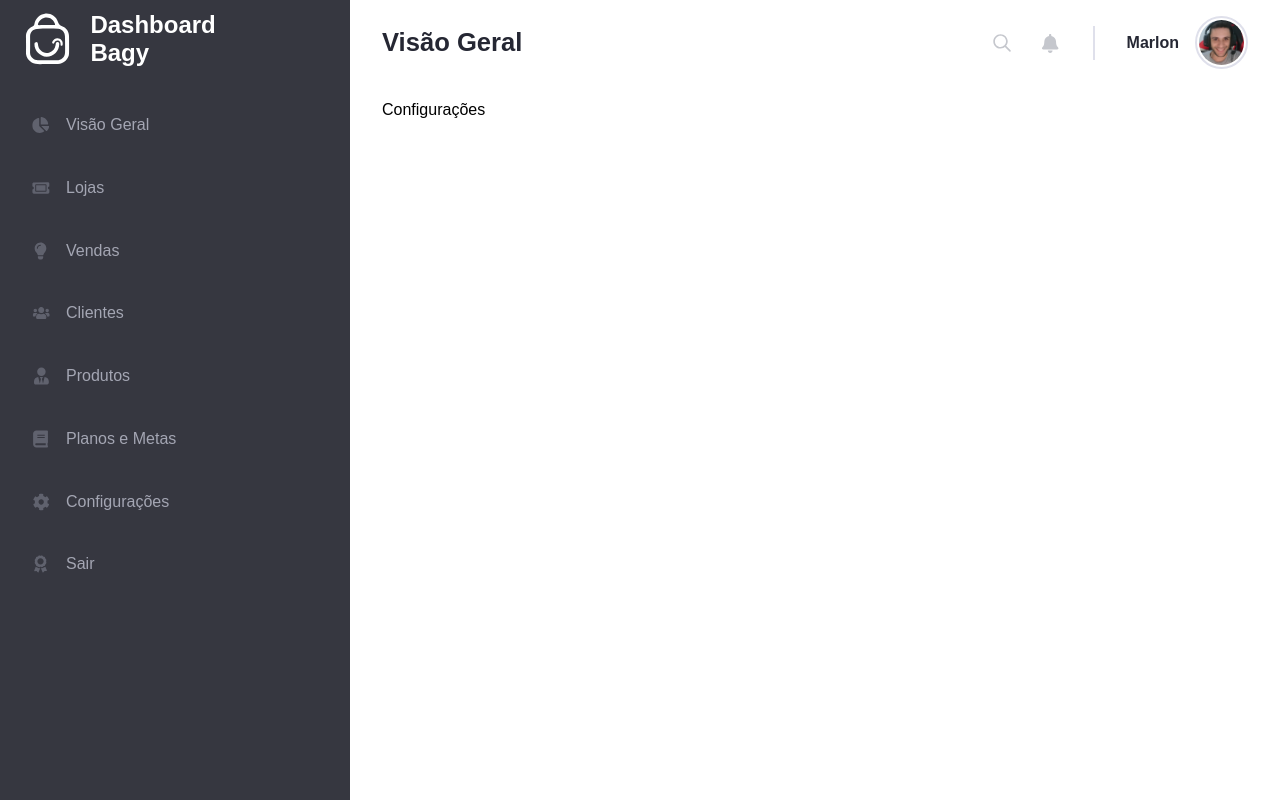
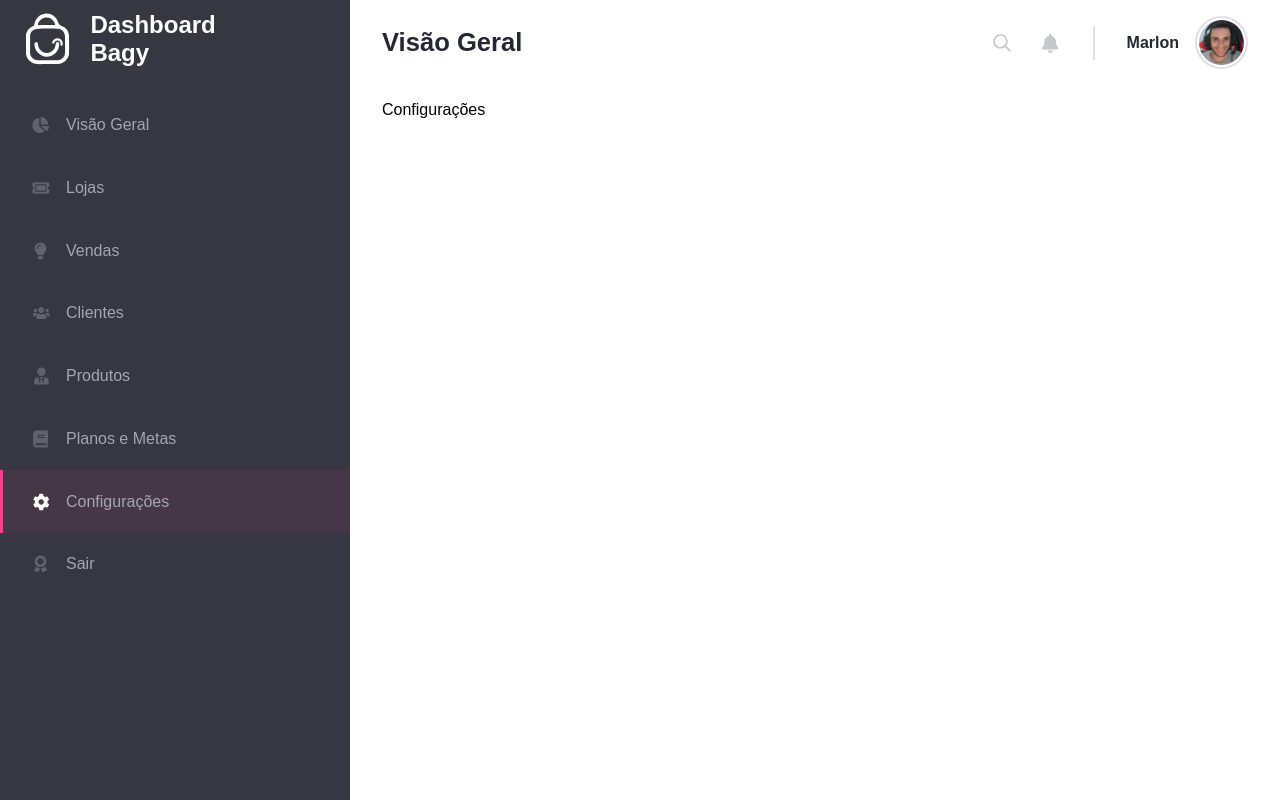
Before and after one commit to marlon307/teste-bagy, a Next.js app: page /configuracoes in a window 1280 px wide. Shown: the top 800 px of the page. Built offline with nearby package versions, Linux system fonts and the light colour scheme.

Commit message:
Finish nav

```diff
--- a/components/Header/Nav.js
+++ b/components/Header/Nav.js
@@ -1,9 +1,16 @@
-import React from 'react';
+import React, { useState, useEffect } from 'react';
 import Link from 'next/link';
+import { useRouter } from 'next/router';
 import Svg from '../../assets/Svg';
 import style from './style.module.scss';
 
 function Nav() {
+  const router = useRouter();
+  const [pathName, setPathName] = useState([]);
+  useEffect(() => {
+    setPathName(router.pathname);
+  }, [router]);
+
   return (
     <nav className={ style.nav }>
       <div className={ style.logo }>
@@ -16,7 +23,7 @@ function Nav() {
         </div>
       </div>
       <ul>
-        <li>
+        <li data-active={ pathName === '/' }>
           <Link href="/">
             <a>
               <Svg nameSvg="vision" />
@@ -25,7 +32,7 @@ function Nav() {
             </a>
           </Link>
         </li>
-        <li>
+        <li data-active={ pathName === '/loja' }>
           <Link href="/loja">
             <a>
               <Svg nameSvg="store" />
@@ -34,7 +41,7 @@ function Nav() {
             </a>
           </Link>
         </li>
-        <li>
+        <li data-active={ pathName === '/vendas' }>
           <Link href="/vendas">
             <a>
               <Svg nameSvg="sales" />
@@ -43,7 +50,7 @@ function Nav() {
             </a>
           </Link>
         </li>
-        <li>
+        <li data-active={ pathName === '/clientes' }>
           <Link href="/clientes">
             <a>
               <Svg nameSvg="clients" />
@@ -52,7 +59,7 @@ function Nav() {
             </a>
           </Link>
         </li>
-        <li>
+        <li data-active={ pathName === '/produtos' }>
           <Link href="/produtos">
             <a>
               <Svg nameSvg="products" />
@@ -61,7 +68,7 @@ function Nav() {
             </a>
           </Link>
         </li>
-        <li>
+        <li data-active={ pathName === '/metas' }>
           <Link href="/metas">
             <a>
               <Svg nameSvg="plans" />
@@ -70,7 +77,7 @@ function Nav() {
             </a>
           </Link>
         </li>
-        <li>
+        <li data-active={ pathName === '/configuracoes' }>
           <Link href="/configuracoes">
             <a>
               <Svg nameSvg="config" />
@@ -79,7 +86,7 @@ function Nav() {
             </a>
           </Link>
         </li>
-        <li>
+        <li data-active={ pathName === '/sair' }>
           <Link href="/sair">
             <a>
               <Svg nameSvg="exit" />
--- a/components/Header/style.module.scss
+++ b/components/Header/style.module.scss
@@ -126,13 +126,39 @@
     gap: 1em;
     padding: 1.4em 2em;
     color: var(--color-text-mn);
+    transition: 0.2s linear;
 
     &:hover {
+      gap: 1.6em;
       color: var(--main-color);
     }
 
     &:hover path {
       fill: var(--main-color);
+    }
+  }
+
+  li[data-active="true"] {
+    background: var(--color-nav-hover-mn);
+
+    &::before {
+      content: '';
+      position: absolute;
+      width: 3px;
+      height: 100%;
+      background: var(--color-bagy);
+      display: inline-block;
+      left: 0;
+    }
+
+    path {
+      fill: var(--main-color);
+    }
+  }
+
+  li:nth-child(4)[data-active="true"] {
+    path {
+      stroke: var(--main-color);
     }
   }
 }
```
